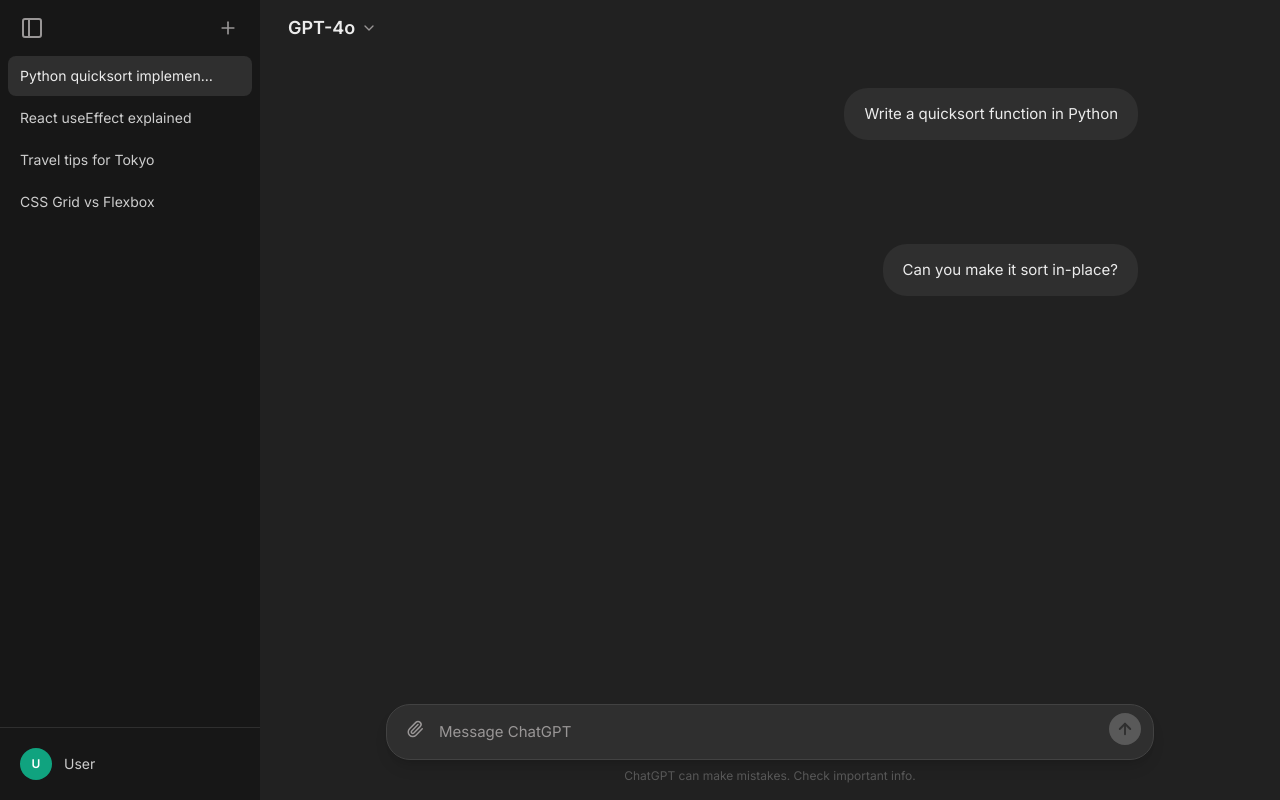
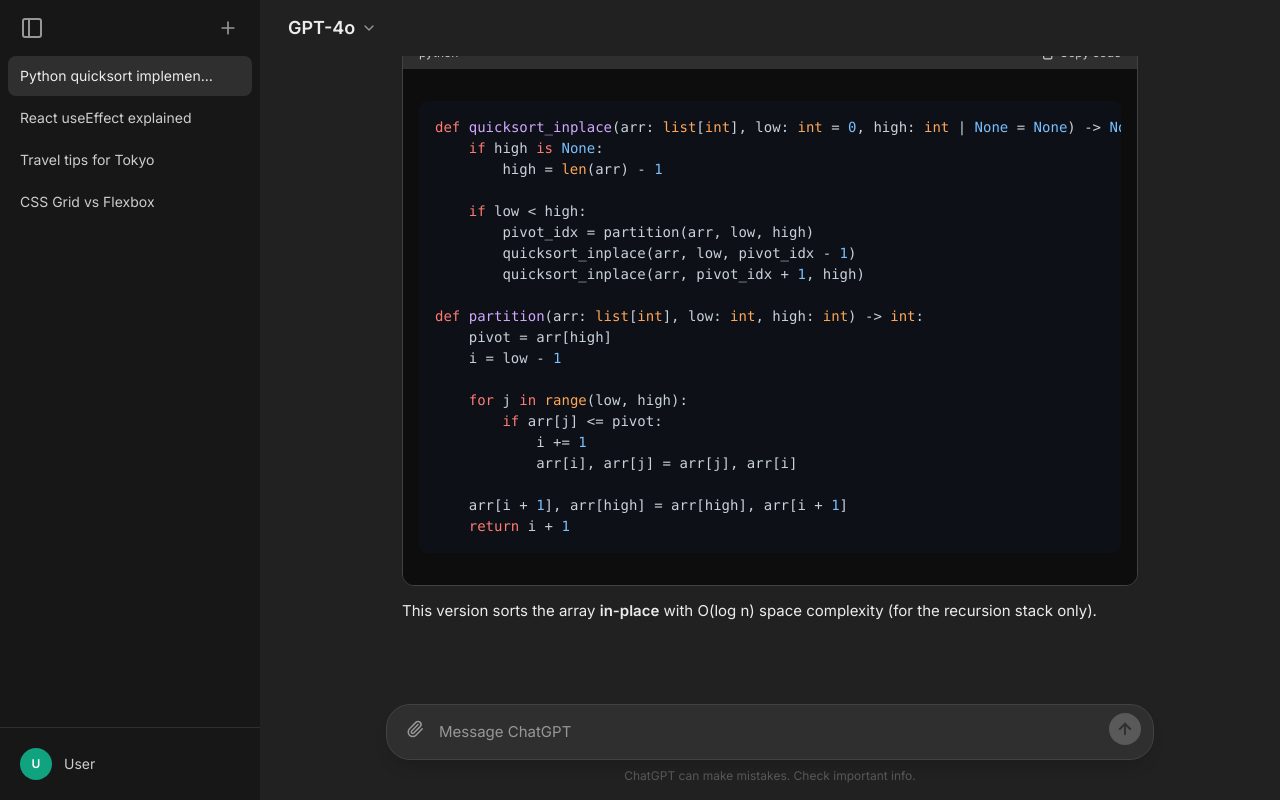
Before and after one commit to fernando-spotbo/vMira, a Next.js app: page /chat in a window 1280 px wide. Built offline with nearby package versions, Linux system fonts and the light colour scheme.

Commit message:
fix: pass message.content as children to ReactMarkdown v10

```diff
--- a/src/components/MessageBubble.tsx
+++ b/src/components/MessageBubble.tsx
@@ -56,7 +56,9 @@
                     );
                   },
                 }}
-              />
+              >
+                {message.content}
+              </ReactMarkdown>
             </div>
           )}
         </div>
```
